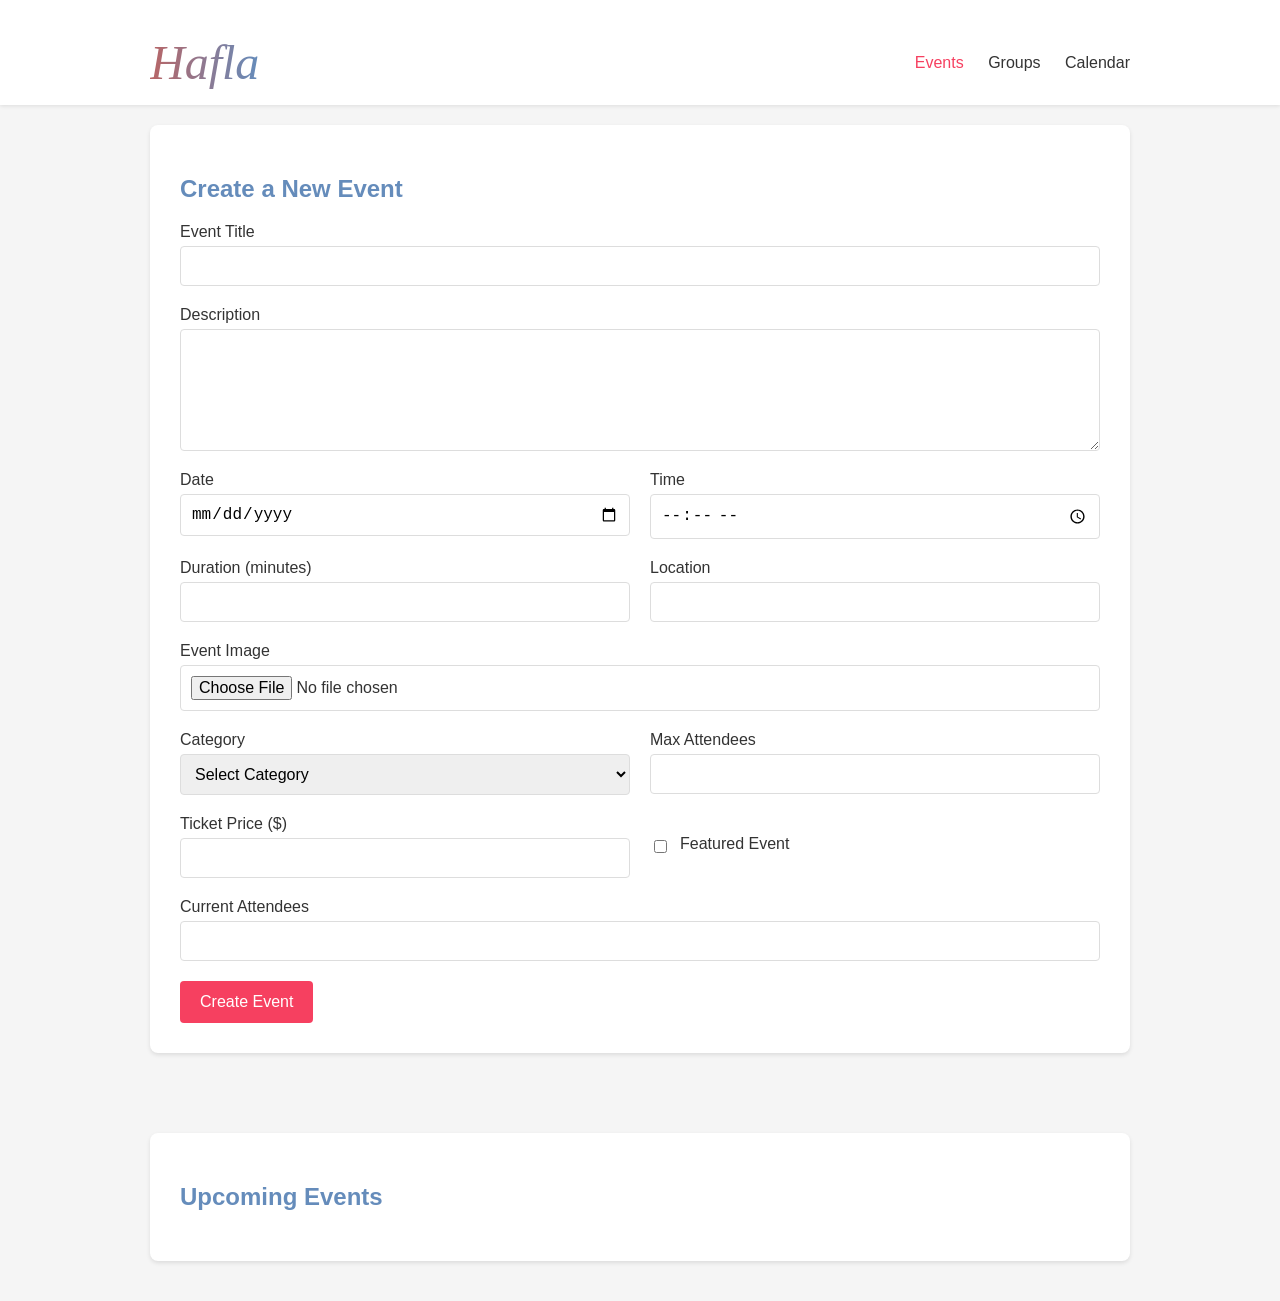
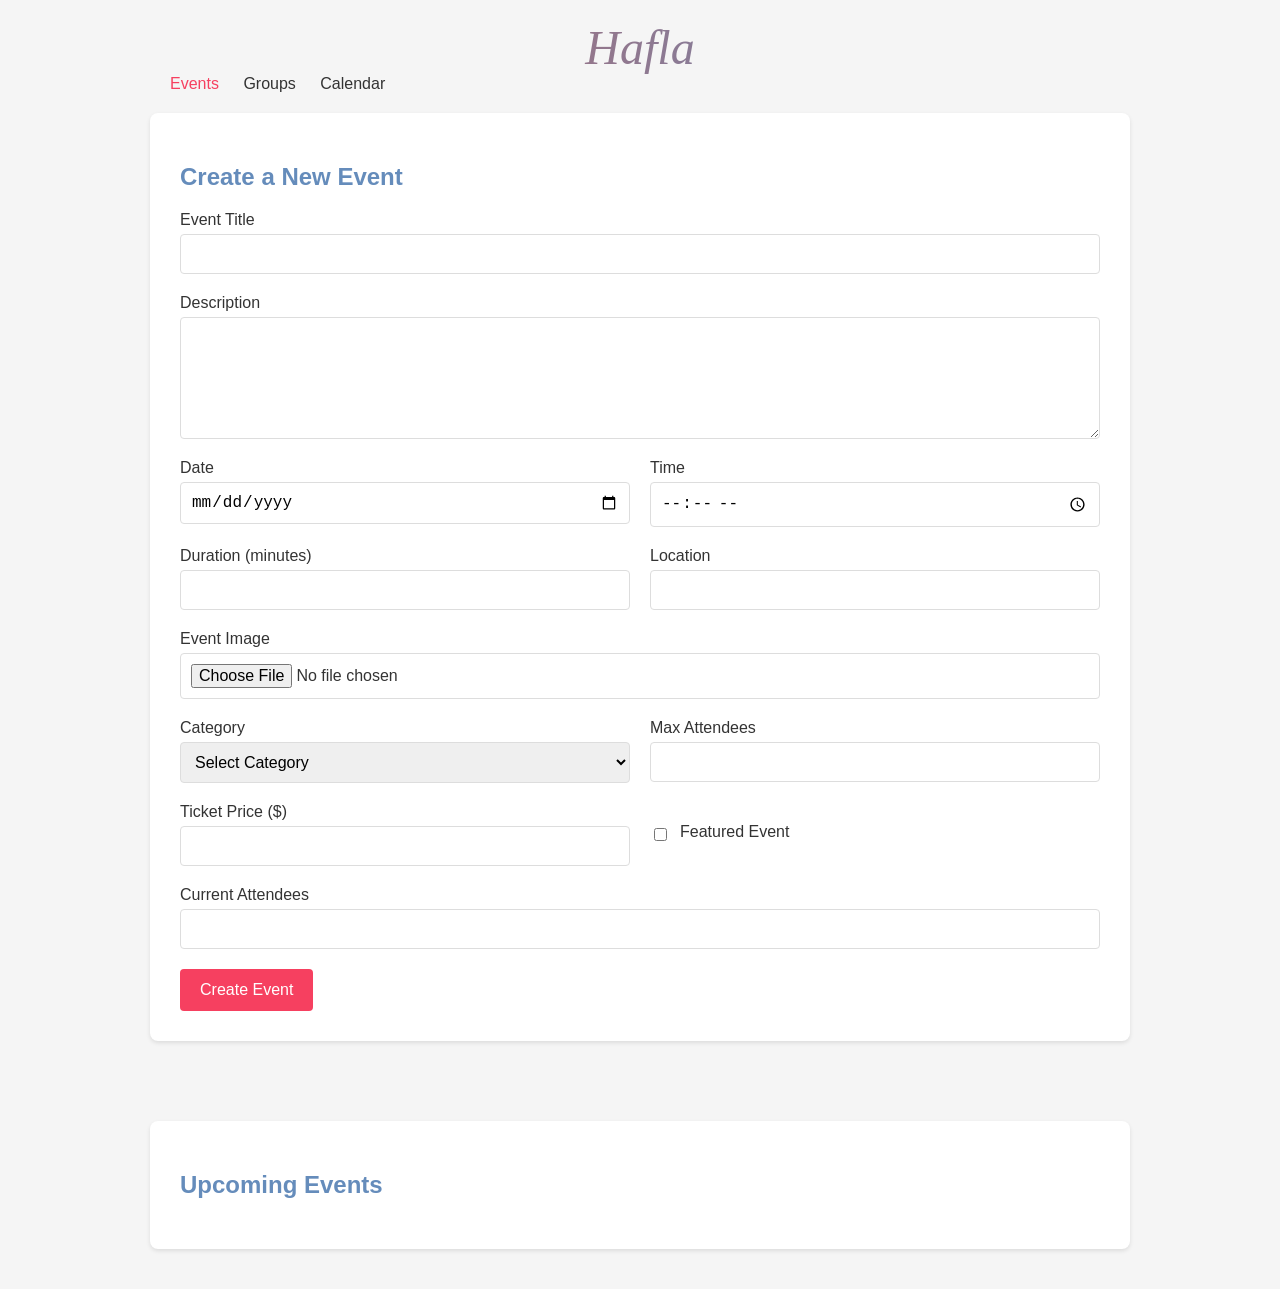

Add hmbugger

--- a/client/add-event/css/style.css
+++ b/client/add-event/css/style.css
@@ -20,19 +20,6 @@
     padding: 0 20px;
     margin-top: 20px;
   }
-  
-  header {
-    background-color: white;
-    box-shadow: 0 1px 4px rgba(0, 0, 0, 0.1);
-    padding: 15px 0;
-  }
-  
-  header .container {
-    display: flex;
-    justify-content: space-between;
-    align-items: center;
-  }
-  
   h1 {
     color: var(--meetup-red);
     margin: 0;
